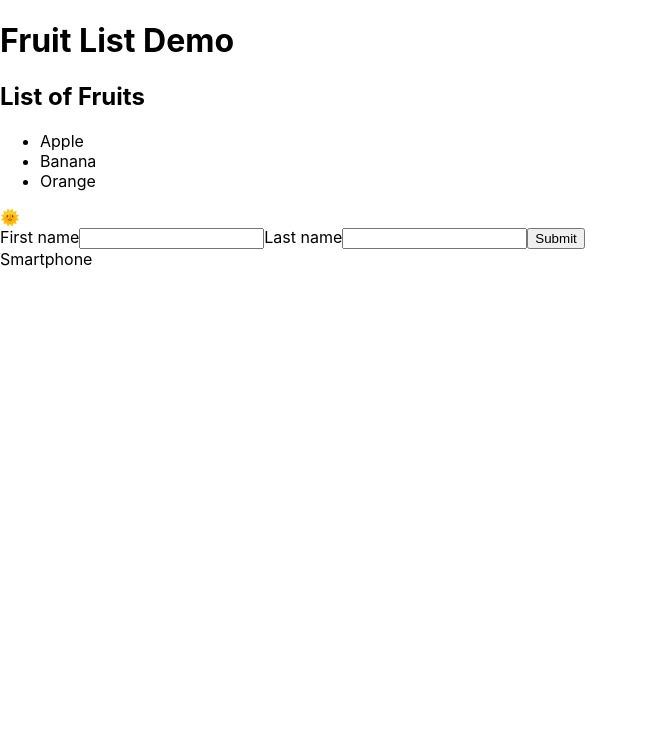
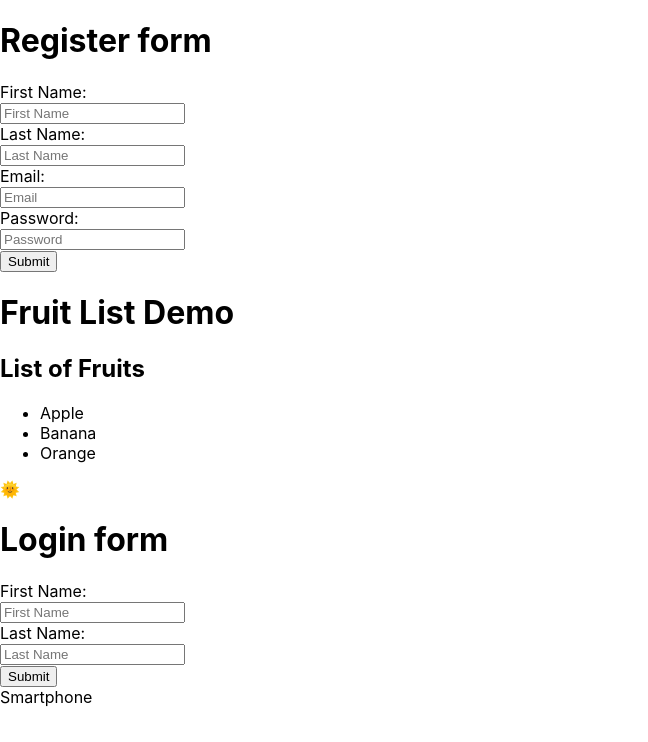
Before and after one commit to Kigen29/Props, a React (Create React App) app in the folder reactapp/: page / in a window 1280 px wide. Shown: the top 742 px of the page, without its empty margins (0-648 px from the left). Built offline with nearby package versions, Linux system fonts and the light colour scheme.

Commit message:
feat: add login and register components

```diff
--- a/reactapp/src/App.tsx
+++ b/reactapp/src/App.tsx
@@ -3,17 +3,19 @@ import "./App.css";
 import Counter from './component/Counter';
 import PropDrilling from './component/PropDrilling';
 import Context from './component/Context';
-import Form from './component/Form';
+import Login from './component/Login';
 import ShoppingApp from './component/ShoppingApp';
 import DemoFruit from './component/DemoFruit';
+import Register from './component/Register';
+
 
 function App() {
   return (
     <div>
-
+      <Register/>
       <DemoFruit/>
       <Context />
-      <Form />
+      <Login />
       <ShoppingApp />
     </div>
   );
--- a/reactapp/src/component/Form.tsx
+++ /dev/null
@@ -1,45 +0,0 @@
-import React, { useState, useEffect } from "react";
-
-const Form = () => {
-  const [firstName, setFirstName] = React.useState("");
-  const [lastName, setLastName] = useState("");
-
-  const [myForm, setMyForm] = useState({ bla: 1, hello: 2 });
-
-  const saveFields = (event: React.ChangeEvent<HTMLInputElement>) => {
-    setMyForm((previous) => ({
-      ...previous,
-      [event.target.name]: event.target.value,
-    }));
-  };
-
-  useEffect(() => {
-    console.log(myForm);
-  }, [myForm]);
-
-  const submitForm = (event: React.FormEvent) => {
-    event.preventDefault();
-
-    console.log({ myForm });
-  };
-
-  return (
-    <form onSubmit={submitForm}>
-      <label htmlFor="firstName">First name</label>
-      <input
-        name="firstName"
-        // onChange={(event) => setFirstName(event.target.value)}
-        onChange={saveFields}
-      ></input>
-      <label htmlFor="lastName">Last name</label>
-      <input
-        name="lastName"
-        // onChange={(e) => setLastName(e.target.value)}
-        onChange={saveFields}
-      ></input>
-      <button>Submit</button>
-    </form>
-  );
-};
-
-export default Form;
--- /dev/null
+++ b/reactapp/src/component/Login.tsx
@@ -0,0 +1,31 @@
+import React, { useState } from 'react';
+
+const Login = () => {
+    const[firstname, setFirstname] = useState<string>("");
+    const[lastname, setLastname] = useState<string>("");
+
+    const[myform, setMyform] = useState({});
+
+    React.useEffect(() => {
+        console.log(Login);
+    }, [Login]);
+
+  return (
+    <div>
+      <h1>Login form</h1>
+    <form>
+        <label htmlFor="firstname">First Name:</label><br />
+        <input type="text" id="fname" name="firstname" placeholder="First Name"/><br />
+
+        <label htmlFor="lastname">Last Name:</label><br />
+        <input type="text" id="lname" name="lastname" placeholder="Last Name"/><br />
+
+        <button type="submit">Submit</button>
+
+
+    </form>
+    </div>
+  );
+};
+
+export default Login;
--- /dev/null
+++ b/reactapp/src/component/Register.tsx
@@ -0,0 +1,50 @@
+import React, { useState } from 'react';
+
+const Register = () => {
+    const [user, setUser] = useState<{ firstname: string, lastname: string, email: string, password: string }>({ firstname: "", lastname: "", email: "", password: "" });
+
+    const [myform, setMyform] = React.useState({});
+
+    const saveFields = (event: React.ChangeEvent<HTMLInputElement>) => {
+        setMyform((previous) => ({
+            ...previous,
+            [event.target.name]: event.target.value,
+        }));
+    };
+
+    const submitForm = (event: React.FormEvent) => {
+        event.preventDefault();
+
+        console.log(myform);
+        alert("Form submitted successfully!");
+
+    }
+
+    React.useEffect(() => {
+        console.log(Register);
+    }, [Register]);
+
+    return (
+        <div>
+        <h1>Register form</h1>
+    <form onSubmit={submitForm}>
+        <label htmlFor="firstname">First Name:</label><br />
+        <input type="text" id="firstname" name="firstname" placeholder="First Name" onChange={saveFields} /><br />
+
+        <label htmlFor="lastname">Last Name:</label><br />
+        <input type="text" id="lastname" name="lastname" placeholder="Last Name" onChange={saveFields} /><br />
+
+        <label htmlFor="email">Email:</label><br />
+        <input type="email" id="email" name="email" placeholder="Email" onChange={saveFields} /><br />
+
+        <label htmlFor="password">Password:</label><br />
+        <input type="password" id="password" name="password" placeholder="Password" onChange={saveFields} /><br />
+
+        <button type="submit">Submit</button>
+    </form>
+    </div>
+);
+};
+
+
+export default Register;
```
Also changed, not shown: reactapp/src/types.d.ts (line endings or trailing spaces).
